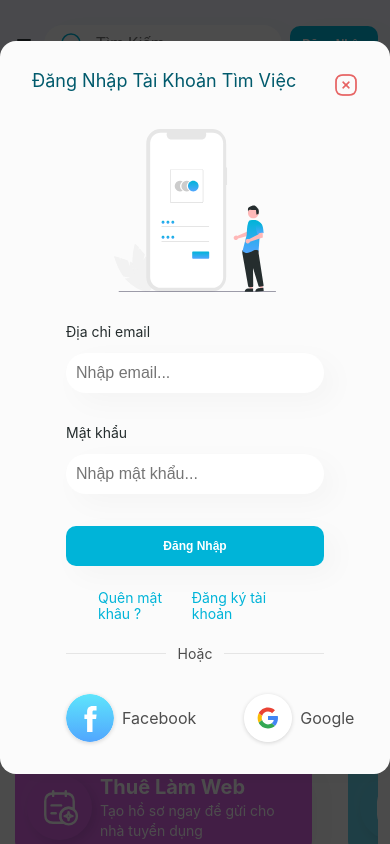
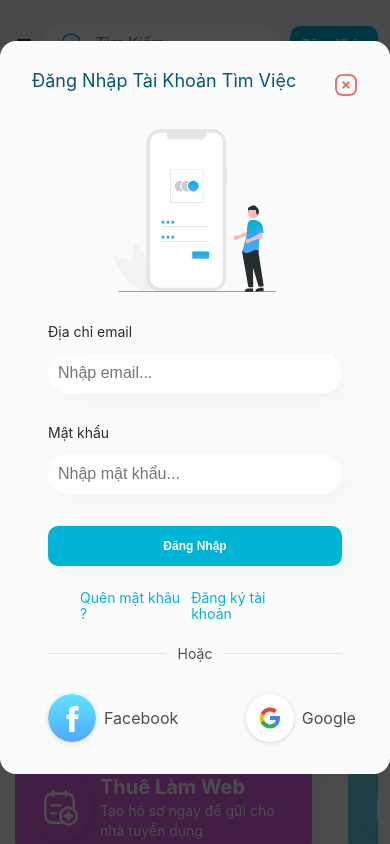
Before and after one commit to tuanduong1907/xinvieclade, a plain HTML site: page index.html in a window 390 px wide. Both pictures are taken after a click on the button "Đăng Nhập". Shown: the top 844 px of the page. Drawn offline with nearby package versions, Linux system fonts and the light colour scheme.

Commit message:
Update base.css

```diff
--- a/assets/css/base.css
+++ b/assets/css/base.css
@@ -641,6 +641,10 @@ body{
         padding: 30px 0 60px;
     }
 
+    .form__login-body{
+        padding: 0 16px;
+    }
+
 }
 
 /* PC Low */
```
